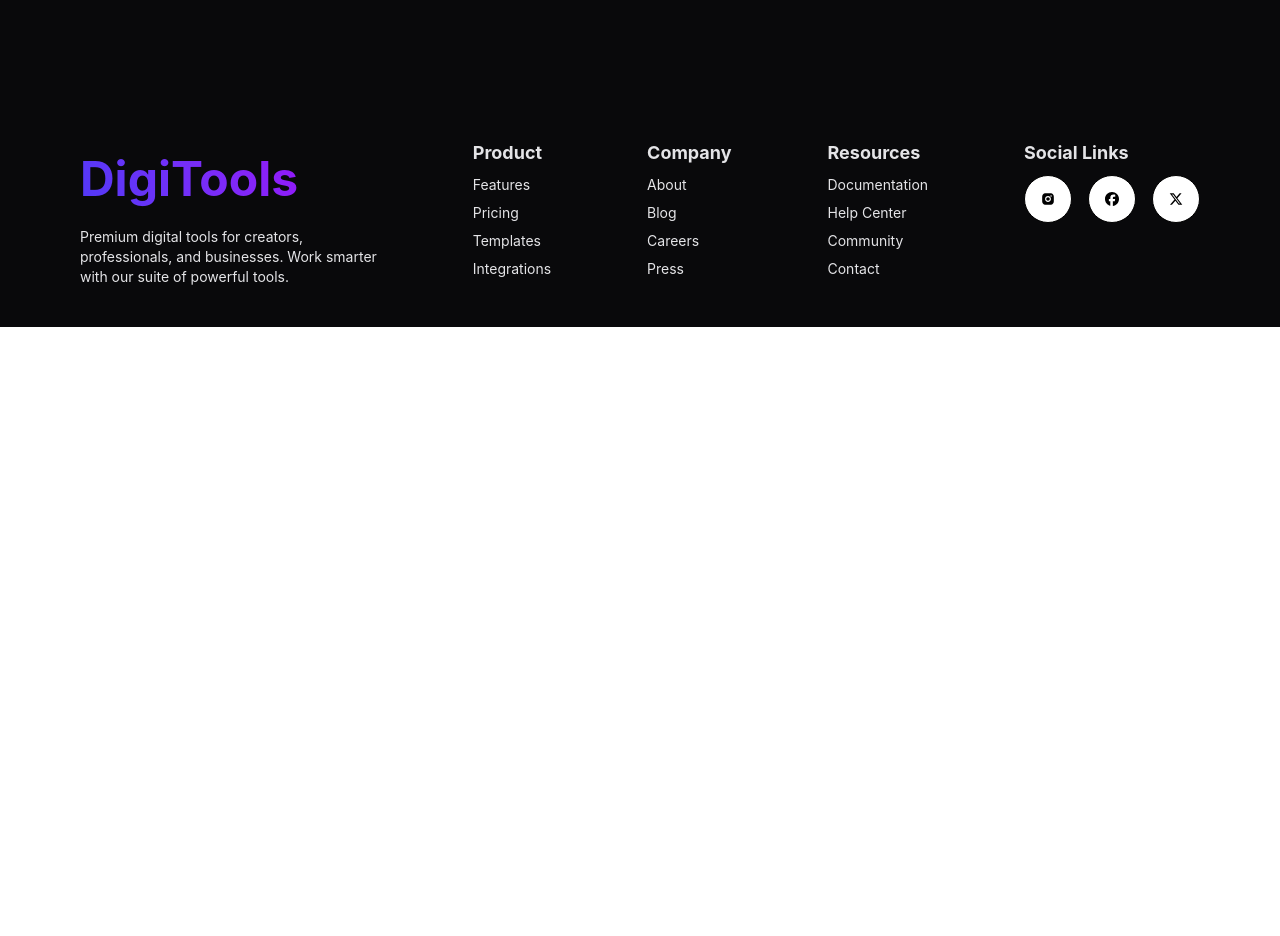
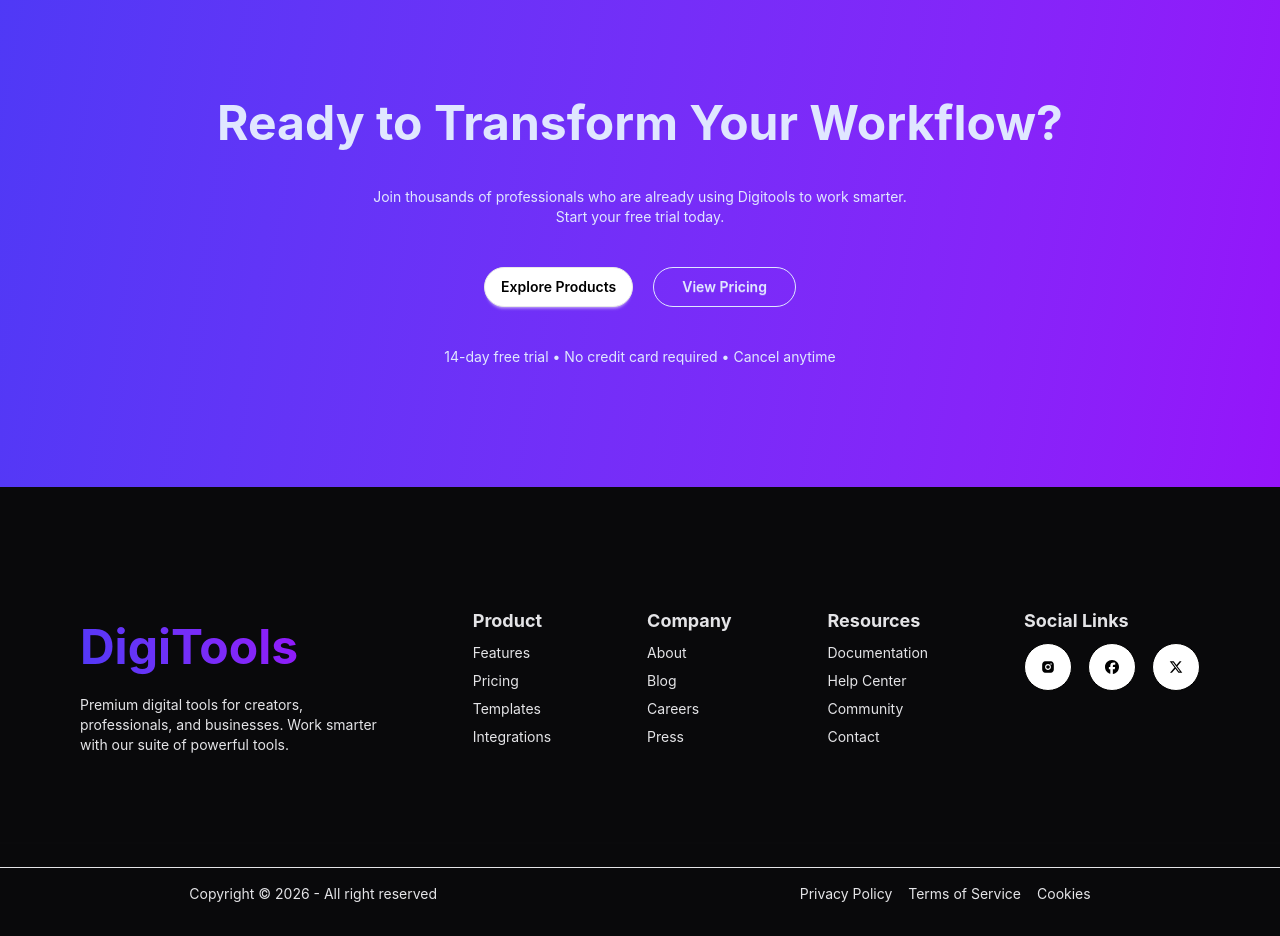
Before and after one commit to sanjana-moon/DigiTools_App, a React (Vite) app: page / in a window 1280 px wide. Shown: the part 1800-2736 px from the top of the page. Before the commit the page ends 2127 px from the top, so only its background shows below. Built offline with nearby package versions, Linux system fonts and the light colour scheme.

Commit message:
Footer with about section done

```diff
--- a/src/App.jsx
+++ b/src/App.jsx
@@ -1,6 +1,7 @@
 import './App.css'
 import Banner from './Component/Banner/Banner'
 import CardContainer from './Component/CardContainer/CardContainer'
+import About from './Component/Footer/About'
 import Footer from './Component/Footer/Footer'
 import Instruction from './Component/Instruction/Instruction'
 import Navbar from './Component/Navbar/Navbar'
--- /dev/null
+++ b/src/Component/Footer/About.jsx
@@ -0,0 +1,68 @@
+import React from 'react';
+import { FaFacebook, FaXTwitter } from 'react-icons/fa6';
+import { RiInstagramFill } from 'react-icons/ri';
+
+const About = () => {
+    return (
+        <div className='bg-neutral'>
+            <div className='container mx-auto pt-20'>
+                <footer className="footer flex sm:footer-horizontal bg-neutral text-neutral-content p-10 justify-around items-start pb-16">
+                    <nav>
+                        <h2 className="text-5xl font-bold bg-linear-65 from-[#4F39F6] to-[#9514FA] bg-clip-text text-transparent py-4">DigiTools</h2>
+                        <p>Premium digital tools for creators, <br /> professionals, and businesses. Work smarter <br /> with our suite of powerful tools.</p>
+                    </nav>
+                    <nav>
+                        <h6 className="font-bold text-lg">Product</h6>
+                        <a className="link link-hover">Features</a>
+                        <a className="link link-hover">Pricing</a>
+                        <a className="link link-hover">Templates</a>
+                        <a className="link link-hover">Integrations</a>
+                    </nav>
+                    <nav>
+                        <h6 className="font-bold text-lg">Company</h6>
+                        <a className="link link-hover">About</a>
+                        <a className="link link-hover">Blog</a>
+                        <a className="link link-hover">Careers</a>
+                        <a className="link link-hover">Press</a>
+                    </nav>
+                    <nav>
+                        <h6 className="font-bold text-lg">Resources</h6>
+                        <a className="link link-hover">Documentation</a>
+                        <a className="link link-hover">Help Center</a>
+                        <a className="link link-hover">Community</a>
+                        <a className="link link-hover">Contact</a>
+                    </nav>
+                    <nav>
+                        <h6 className="font-bold text-lg">Social Links</h6>
+                        <div className="grid grid-flow-col gap-4">
+                            <a className='border rounded-full p-4 bg-white text-black'>
+                                <RiInstagramFill />
+                            </a>
+                            <a className='border rounded-full p-4 bg-white text-black'>
+                                <FaFacebook />
+                            </a>
+                            <a className='border rounded-full p-4 bg-white text-black'>
+                                <FaXTwitter />
+                            </a>
+                        </div>
+                    </nav>
+                </footer>
+
+                <div className="divider "></div>
+
+                <footer className="footer justify-around sm:footer-horizontal bg-neutral text-neutral-content items-center p-4 pb-8 border-t">
+                    <aside className="grid-flow-col items-center">
+                        <p>Copyright © {new Date().getFullYear()} - All right reserved</p>
+                    </aside>
+                    <nav className="grid-flow-col gap-4 md:place-self-center md:justify-self-end">
+                        <a>Privacy Policy</a>
+                        <a>Terms of Service</a>
+                        <a>Cookies</a>
+                    </nav>
+                </footer>
+            </div>
+        </div>
+    );
+};
+
+export default About;
--- a/src/Component/Footer/Footer.jsx
+++ b/src/Component/Footer/Footer.jsx
@@ -1,56 +1,22 @@
 import React from 'react';
-import { FaFacebook, FaXTwitter } from 'react-icons/fa6';
-import { RiInstagramFill } from 'react-icons/ri';
+import About from './About';
 
 const Footer = () => {
     return (
-        <div className='bg-neutral'>
-            <div className='container mx-auto pt-30'>
-                <footer className="footer flex sm:footer-horizontal bg-neutral text-neutral-content p-10 justify-around items-start">
-                    <nav>
-                        <h2 className="text-5xl font-bold bg-linear-65 from-[#4F39F6] to-[#9514FA] bg-clip-text text-transparent py-4">DigiTools</h2>
-                        <p>Premium digital tools for creators, <br /> professionals, and businesses. Work smarter <br /> with our suite of powerful tools.</p>
-                    </nav>
-                    <nav>
-                        <h6 className="font-bold text-lg">Product</h6>
-                        <a className="link link-hover">Features</a>
-                        <a className="link link-hover">Pricing</a>
-                        <a className="link link-hover">Templates</a>
-                        <a className="link link-hover">Integrations</a>
-                    </nav>
-                    <nav>
-                        <h6 className="font-bold text-lg">Company</h6>
-                        <a className="link link-hover">About</a>
-                        <a className="link link-hover">Blog</a>
-                        <a className="link link-hover">Careers</a>
-                        <a className="link link-hover">Press</a>
-                    </nav>
-                    <nav>
-                        <h6 className="font-bold text-lg">Resources</h6>
-                        <a className="link link-hover">Documentation</a>
-                        <a className="link link-hover">Help Center</a>
-                        <a className="link link-hover">Community</a>
-                        <a className="link link-hover">Contact</a>
-                    </nav>
-                    <nav>
-                        <h6 className="font-bold text-lg">Social Links</h6>
-                        <div className="grid grid-flow-col gap-4">
-                            <a className='border rounded-full p-4 bg-white text-black'>
-                                <RiInstagramFill />
-                            </a>
-                            <a className='border rounded-full p-4 bg-white text-black'>
-                                <FaFacebook/>
-                            </a>
-                            <a className='border rounded-full p-4 bg-white text-black'>
-                                <FaXTwitter/>
-                            </a>
+        <div className=''>
+            <footer className="footer footer-horizontal footer-center bg-linear-100 from-[#4F39F6] to-[#9514FA] text-primary-content p-10 py-30">
 
-
-
-                        </div>
-                    </nav>
-                </footer>
-            </div>
+                <h2 className='text-5xl font-bold'>Ready to Transform Your Workflow?</h2>
+                <p>
+                    Join thousands of professionals who are already using Digitools to work smarter. <br /> Start your free trial today.
+                </p>
+                <div className='flex gap-5 flex-col md:flex-row'>
+                    <button className='btn bg-white text-black p-4 rounded-full'>Explore Products</button>
+                    <button className="btn btn-outline rounded-full px-7 py-4">View Pricing</button>
+                </div>
+                <p>14-day free trial • No credit card required • Cancel anytime</p>
+            </footer>
+            <About />
         </div>
     );
 };
--- a/src/Component/Instruction/Instruction.jsx
+++ b/src/Component/Instruction/Instruction.jsx
@@ -13,7 +13,7 @@ const Instruction = () => {
                 </div>
                 <div className='flex gap-6 items-center justify-center flex-col md:flex-row'>
                     <div className="card bg-base-100 px-6 py-20 shadow-sm">
-                        <div class="size-9 rounded-full bg-radial-[at_50%_75%] from-[#4F39F6] to-[#4F39F6] to-90% text-white relative left-100 bottom-12 flex items-center justify-center">01</div>
+                        <div className="size-9 rounded-full bg-radial-[at_50%_75%] from-[#4F39F6] to-[#4F39F6] to-90% text-white relative left-100 bottom-12 flex items-center justify-center">01</div>
                         <figure className="px-10 pt-10">
                             <img src={user} />
                         </figure>
@@ -23,7 +23,7 @@ const Instruction = () => {
                         </div>
                     </div>
                     <div className="card bg-base-100 px-6 py-20 shadow-sm">
-                        <div class="size-9 rounded-full bg-radial-[at_50%_75%] from-[#4F39F6] to-[#4F39F6] to-90% text-white relative left-90 bottom-12 flex items-center justify-center">02</div>
+                        <div className="size-9 rounded-full bg-radial-[at_50%_75%] from-[#4F39F6] to-[#4F39F6] to-90% text-white relative left-90 bottom-12 flex items-center justify-center">02</div>
                         <figure className="px-10 pt-10">
                             <img src={Package} />
                         </figure>
@@ -33,7 +33,7 @@ const Instruction = () => {
                         </div>
                     </div>
                     <div className="card bg-base-100 px-6 py-20 shadow-sm">
-                        <div class="size-9 rounded-full bg-radial-[at_50%_75%] from-[#4F39F6] to-[#4F39F6] to-90% text-white relative left-90 bottom-12 flex items-center justify-center">03</div>
+                        <div className="size-9 rounded-full bg-radial-[at_50%_75%] from-[#4F39F6] to-[#4F39F6] to-90% text-white relative left-90 bottom-12 flex items-center justify-center">03</div>
                         <figure className="px-10 pt-10">
                             <img src={rocket} />
                         </figure>
--- a/src/Component/Stat/Stat.jsx
+++ b/src/Component/Stat/Stat.jsx
@@ -14,7 +14,7 @@ const Stat = () => {
                         <div className="text-5xl font-bold text-white">200+</div>
                         <div className="text-lg text-white">Premium Tools</div>
                     </div>
-                    <div class="divider lg:divider-horizontal bg-white my-3 rounded-4xl"></div>
+                    <div className="divider lg:divider-horizontal bg-white my-3 rounded-4xl"></div>
                     <div className="stat text-center">
                         <div className="text-5xl font-bold text-white">4.9</div>
                         <div className="text-lg text-white">Rating</div>
```
